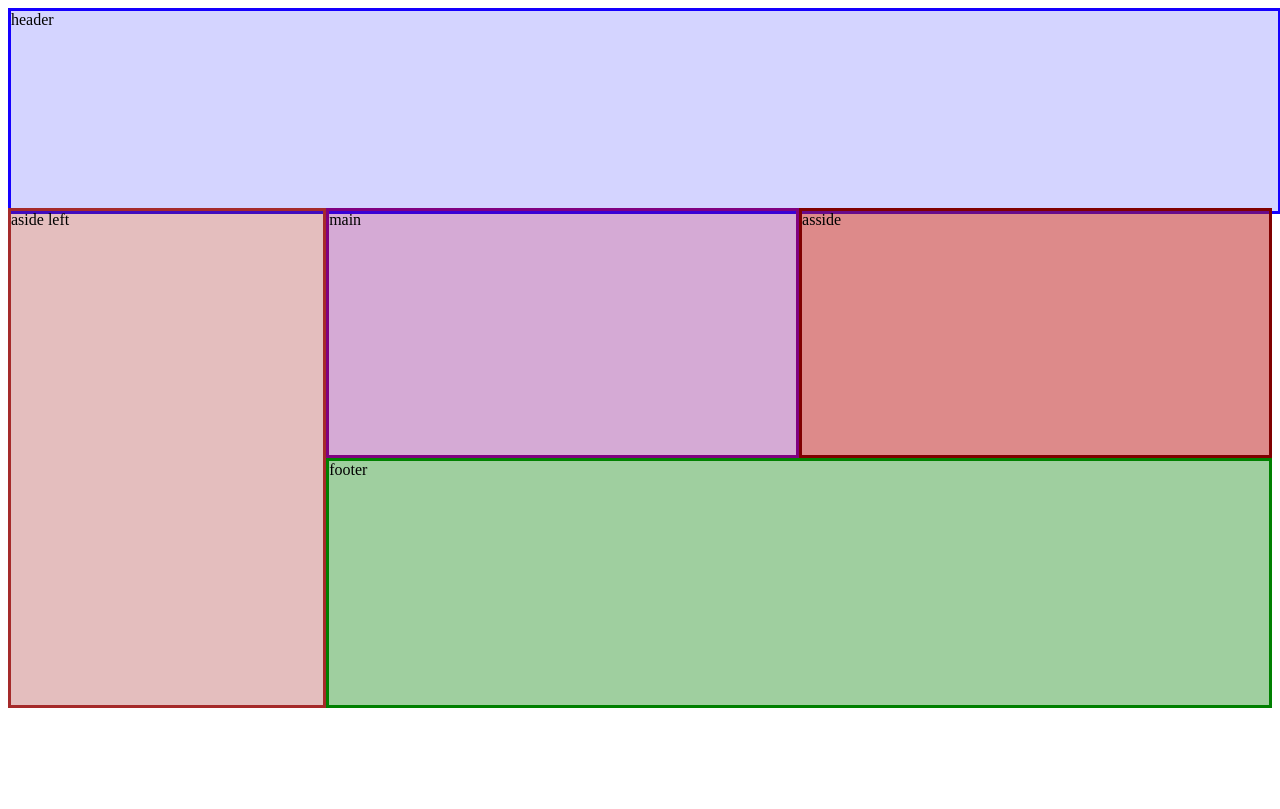
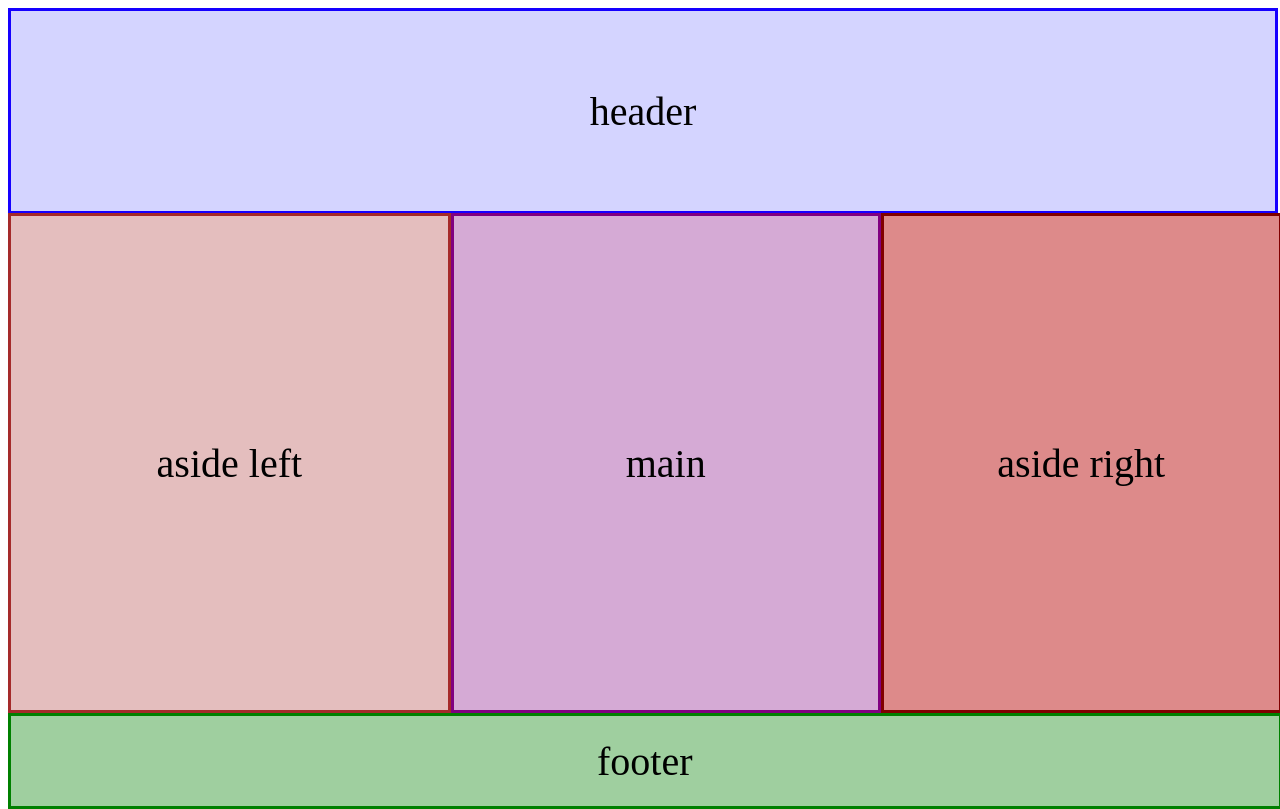
Before and after one commit to ian7o/schematica-de-um-site, a plain HTML site: page part2.html in a window 1280 px wide. Drawn offline with Linux system fonts and the light colour scheme.

Commit message:
Refined layout and structure

```diff
--- a/part2.html
+++ b/part2.html
@@ -5,15 +5,12 @@
     <title>coppry 2</title>
   </head>
   <body>
-    <header>header</header>
-
-    <div class="container1">
-      <aside class="Aside1">aside left</aside>
-      <div class="subConteiner">
-        <main>main</main>
-        <aside class="aside2">asside</aside>
-        <footer> footer</footer>
-      </div>
+    <header class="header centerPInDiv"><p>header</p></header>
+    <div class="subContainer">
+      <aside class="Aside1 centerPInDiv"><p>aside left</p></aside>
+      <main class="centerPInDiv"><p>main</p></main>
+      <aside class="aside2 centerPInDiv"><p>aside right</p></aside>
+      <footer class="centerPInDiv"><p>footer</p></footer>
     </div>
   </body>
 </html>
--- a/styleFlex.css
+++ b/styleFlex.css
@@ -1,45 +1,55 @@
-header{
-    position: fixed;
+.header {
+  position: relative;
   height: 200px;
-    width: 99%;
+  width: 100%;
+
   border: 3px solid rgb(21, 0, 255);
   background-color: rgba(0, 0, 255, 0.17);
 }
-.container1{
-    position: relative;
-    top: 200px;
+.centerPInDiv {
   display: flex;
-    width: 100%;
+  justify-content: center;
+  align-items: center;
+}
+p {
+  font-size: 5vh;
+}
+
+.subContainer {
+  display: flex;
+  flex: 1;
+  flex-wrap: wrap;
+  width: 99.5%;
+  position: absolute;
+  top: 213px;
+  bottom: 300px;
   height: 500px;
-
 }
-  .Aside1{
+.Aside1 {
   border: 3px solid brown;
   background-color: rgba(165, 42, 42, 0.303);
-    width: 33%;
-
+  flex: 1;
+  width: 33.3%;
+  height: 494px;
 }
-
-  .subConteiner{
+main {
   display: flex;
-    flex-wrap: wrap;
-    width: 100%;
-    align-self: center;
-    height: 500px;
-
-}
-  main{
+  flex-shrink: 1;
+  flex-basis: 33.3%;
   border: 3px solid purple;
   background-color: rgba(128, 0, 128, 0.332);
-    width: calc(50% - 6px);
 }
-.aside2{
+.aside2 {
+  display: flex;
+  flex-shrink: 1;
+  flex-basis: 31%;
   border: 3px solid rgb(128, 0, 0);
-    background-color: rgba(188, 22, 22, 0.501) ;
-    width: calc(50% - 6px);
+  background-color: rgba(188, 22, 22, 0.501);
 }
-footer{
+footer {
+  display: flex;
+  flex-basis: 100%;
+  height: 90px;
   border: 3px solid green;
   background-color: rgba(0, 128, 0, 0.377);
-    width: 100%;
 }
```
Also changed, not shown: index.html (+3 -2 lines), 1 other file. Lines whose indentation alone changed are shown as unchanged.
